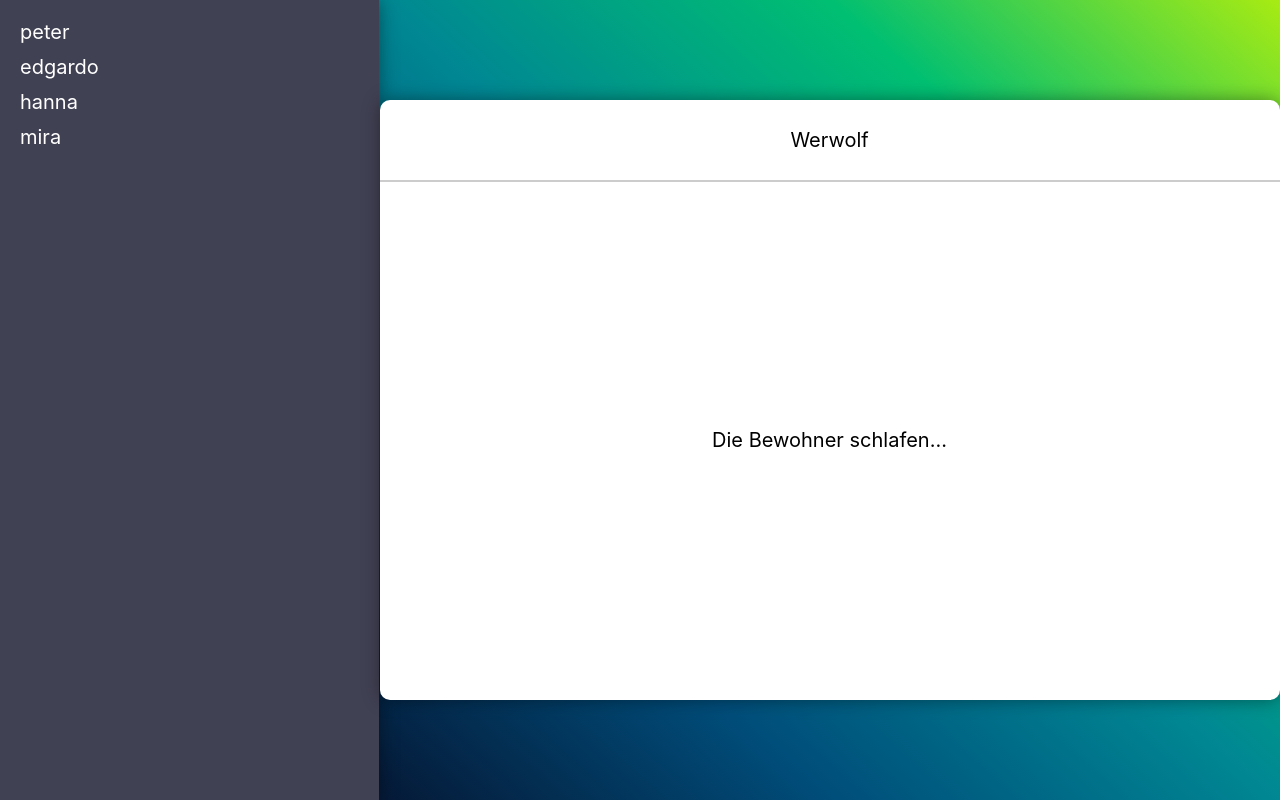
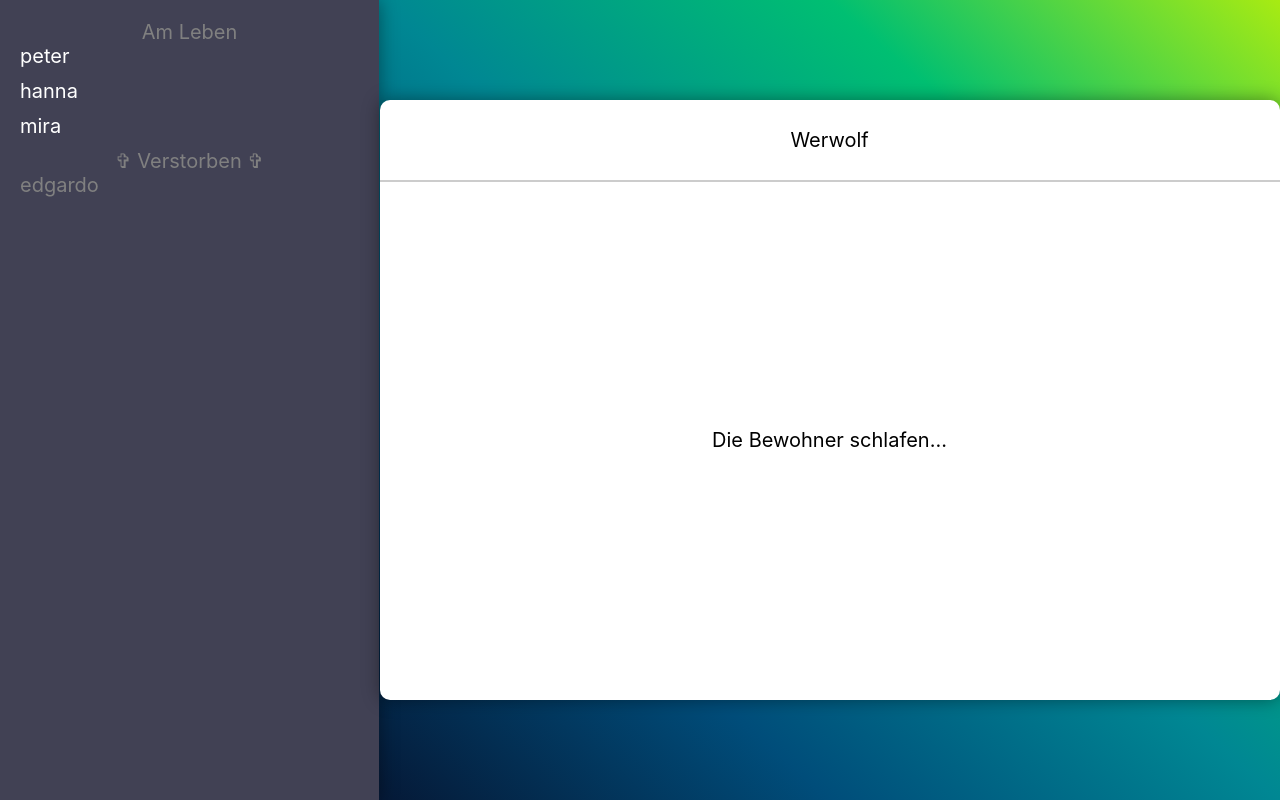
Before and after one commit to EdgarDorausch/online-werewolf, a React (Create React App) app in the folder client/: page / in a window 1280 px wide. Built offline with nearby package versions, Linux system fonts and the light colour scheme.

Commit message:
Player Panel renders alive status

```diff
--- a/client/src/index.tsx
+++ b/client/src/index.tsx
@@ -5,7 +5,7 @@ import App from './App';
 import * as serviceWorker from './serviceWorker';
 import { Provider } from 'react-redux';
 import configureStore from './redux/configureStore';
-import { addPlayer } from '@redux/player/actions';
+import { addPlayer, setAliveStatus } from '@redux/player/actions';
 
 const reduxStore = configureStore();
 
@@ -13,6 +13,8 @@ reduxStore.dispatch(addPlayer('peter', 0));
 reduxStore.dispatch(addPlayer('edgardo', 2));
 reduxStore.dispatch(addPlayer('hanna', 5));
 reduxStore.dispatch(addPlayer('mira', 7));
+
+reduxStore.dispatch(setAliveStatus(2, false));
 
 ReactDOM.render(
   // <React.StrictMode>
--- a/client/src/react-components/screens/BaseScreen/PlayerPanel.tsx
+++ b/client/src/react-components/screens/BaseScreen/PlayerPanel.tsx
@@ -1,4 +1,4 @@
-import React from 'react';
+import React, { CSSProperties } from 'react';
 import { ApplicationState } from '@redux/index';
 import { Player } from '@redux/player/types';
 import { setName } from '@redux/player/actions';
@@ -6,10 +6,10 @@ import { connect } from 'react-redux';
 
 export const PLAYER_PANEL_WIDTH = 350;
 
-interface PlayerPanelItemProps {
+interface AlivePlayerPanelItemProps {
   name: string
 }
-const  PlayerPanelItem = ({name}: PlayerPanelItemProps) => (
+const AlivePlayerPanelItem = ({name}: AlivePlayerPanelItemProps) => (
   <li
     style={{
       listStyle: 'none',
@@ -17,6 +17,24 @@ const  PlayerPanelItem = ({name}: PlayerPanelItemProps) => (
     }}
   >{name}</li>
 )
+interface DeadPlayerPanelItemProps {
+  name: string
+}
+const DeadPlayerPanelItem = ({name}: AlivePlayerPanelItemProps) => (
+  <li
+    style={{
+      listStyle: 'none',
+      height: 35,
+      color: 'gray'
+    }}
+  >{name}</li>
+)
+
+const labelStyle: CSSProperties = {
+  listStyle: 'none',
+  textAlign: 'center',
+  color: 'gray'
+};
 
 function PlayersPanel({players}: {players: Player[]}) {
   return (
@@ -31,7 +49,13 @@ function PlayersPanel({players}: {players: Player[]}) {
       padding: 20,
       fontSize: 20
     }}>
-      {players.map(player => <PlayerPanelItem name={player.name} />)}
+      <li style={labelStyle}>Am Leben</li>
+
+      {players.filter(player => player.alive).map(player => <AlivePlayerPanelItem name={player.name} />)}
+
+      <li style={labelStyle}>✞ Verstorben ✞</li>
+
+      {players.filter(player => !player.alive).map(player => <DeadPlayerPanelItem name={player.name} />)}
     </ul>
   )
 }
```
